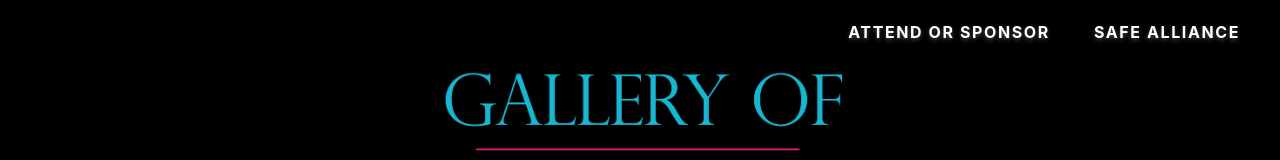
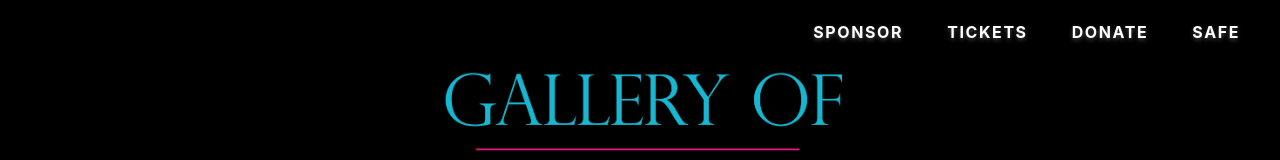
Before and after one commit to ninabrissey/gala-2026, a Next.js app: page / in a window 1280 px wide. Shown: the top 160 px of the page. Built offline with nearby package versions, Linux system fonts and the light colour scheme; a web font is replaced by a local one; what @mui/material-nextjs would draw is missing.

Commit message:
Link directly to sponsor, donate, and ticket page

```diff
--- /dev/null
+++ b/src/components/NavButton.tsx
@@ -0,0 +1,35 @@
+import { Button } from '@mui/material'
+import Link from 'next/link'
+
+type NavButtonProps = {
+  name: string
+  href: string
+  target?: string
+}
+
+export const NavButton = ({ name, href, target = '_self' }: NavButtonProps) => {
+  return (
+    <Button
+      color="inherit"
+      target={target}
+      component={Link}
+      href={href}
+      sx={{
+        color: 'white',
+        textTransform: 'uppercase',
+        letterSpacing: '0.1em',
+        fontSize: '1rem',
+        fontWeight: 'bold',
+        textShadow: '0 2px 4px rgba(255,255,255,0.3)',
+        p: '8px 16px',
+        '&:hover': {
+          color: '#19B8CD',
+          backgroundColor: 'transparent',
+          textDecoration: 'none',
+        },
+      }}
+    >
+      {name}
+    </Button>
+  )
+}
--- a/src/components/Navbar.tsx
+++ b/src/components/Navbar.tsx
@@ -1,9 +1,7 @@
 'use client'
-import Link from 'next/link'
 import AppBar from '@mui/material/AppBar'
 import Toolbar from '@mui/material/Toolbar'
-import Button from '@mui/material/Button'
-import Image from 'next/image'
+import { NavButton } from './NavButton'
 
 const Navbar = () => {
   return (
@@ -26,49 +24,23 @@ const Navbar = () => {
           paddingRight: '24px',
         }}
       >
-        <Button
-          color="inherit"
-          component={Link}
-          href="https://hellofund.io/app/public/bidapp/safegala2026/tickets/sponsor"
-          sx={{
-            color: 'white',
-            textTransform: 'uppercase',
-            letterSpacing: '0.1em',
-            fontSize: '1rem',
-            fontWeight: 'bold',
-            textShadow: '0 2px 4px rgba(255,255,255,0.3)',
-            p: '8px 16px',
-            '&:hover': {
-              color: '#19B8CD',
-              backgroundColor: 'transparent',
-              textDecoration: 'none',
-            },
-          }}
-        >
-          Attend or Sponsor
-        </Button>
-        <Button
-          color="inherit"
+        <NavButton
+          name="Sponsor"
+          href="https://hellofund.io/app/public/bidapp/safegala2026/tickets/sponsor?p=sponsor"
+        />
+        <NavButton
+          name="Tickets"
+          href="https://hellofund.io/app/public/bidapp/safegala2026/tickets/tix?p=individual"
+        />
+        <NavButton
+          name="Donate"
+          href="https://hellofund.io/app/public/bidapp/safegala2026/tickets/donate?p=donation"
+        />
+        <NavButton
+          name="SAFE"
+          href="https://www.safeaustin.org/"
           target="_blank"
-          component={Link}
-          href="https://www.safeaustin.org/"
-          sx={{
-            color: 'white',
-            textTransform: 'uppercase',
-            letterSpacing: '0.1em',
-            fontSize: '1rem',
-            fontWeight: 'bold',
-            textShadow: '0 2px 4px rgba(255,255,255,0.3)',
-            p: '8px 16px',
-            '&:hover': {
-              color: '#19B8CD',
-              backgroundColor: 'transparent',
-              textDecoration: 'none',
-            },
-          }}
-        >
-          SAFE Alliance
-        </Button>
+        />
       </Toolbar>
     </AppBar>
   )
--- a/src/components/SponsorshipCard.tsx
+++ b/src/components/SponsorshipCard.tsx
@@ -1,4 +1,4 @@
-import React from 'react';
+import React from 'react'
 import {
   Box,
   Typography,
@@ -7,27 +7,34 @@ import {
   ListItem,
   ListItemIcon,
   ListItemText,
-} from '@mui/material';
-import { motion } from 'framer-motion';
-import { SoldOutOverlay } from './SoldOutOverlay';
+} from '@mui/material'
+import { motion } from 'framer-motion'
+import { SoldOutOverlay } from './SoldOutOverlay'
 
 interface SponsorshipCardProps {
-  title: string;
-  price: string;
-  description: string;
-  features: string[];
-  underwriting: string | null;
-  soldOut?: boolean;
+  title: string
+  price: string
+  description: string
+  features: string[]
+  underwriting: string | null
+  soldOut?: boolean
 }
 
-export const SponsorshipCard: React.FC<SponsorshipCardProps> = ({ title, price, description, features, underwriting, soldOut }) => {
+export const SponsorshipCard: React.FC<SponsorshipCardProps> = ({
+  title,
+  price,
+  description,
+  features,
+  underwriting,
+  soldOut,
+}) => {
   const [expanded, setExpanded] = React.useState(false)
 
   return (
     <motion.div
       initial={{ opacity: 0, y: 50 }}
       animate={{ opacity: 1, y: 0 }}
-      transition={{ duration: 0.8, ease: "easeOut" }}
+      transition={{ duration: 0.8, ease: 'easeOut' }}
       style={{
         display: 'flex',
         flexDirection: 'column',
@@ -49,7 +56,8 @@ const [expanded, setExpanded] = React.useState(false)
           color: 'white',
           boxShadow: '0 20px 50px rgba(0, 0, 0, 0.5)',
           // Changed the background to a lighter, more vibrant gradient
-          background: 'linear-gradient(225deg, #1A1A1A 0%, #444444 50%, #1A1A1A 100%)',
+          background:
+            'linear-gradient(225deg, #1A1A1A 0%, #444444 50%, #1A1A1A 100%)',
           transition: 'transform 0.3s, box-shadow 0.3s',
           '&:hover': {
             transform: 'scale(1.01)',
@@ -64,10 +72,19 @@ const [expanded, setExpanded] = React.useState(false)
             position: 'absolute',
             inset: 0,
             zIndex: 0,
-            opacity: 0.8
+            opacity: 0.8,
           }}
         />
-        <Box sx={{ position: 'relative', zIndex: 1, display: 'flex', flexDirection: 'column', height: '100%', gap: 4 }}>
+        <Box
+          sx={{
+            position: 'relative',
+            zIndex: 1,
+            display: 'flex',
+            flexDirection: 'column',
+            height: '100%',
+            gap: 4,
+          }}
+        >
           {/* Title and Price Section */}
           <Box sx={{ textAlign: 'left', width: '100%' }}>
             <Typography
@@ -79,7 +96,8 @@ const [expanded, setExpanded] = React.useState(false)
                 letterSpacing: '-0.025em',
                 pb: 1,
                 lineHeight: 1.1,
-                backgroundImage: 'linear-gradient(to right, #6EE7B7, #3B82F6, #9333EA)',
+                backgroundImage:
+                  'linear-gradient(to right, #6EE7B7, #3B82F6, #9333EA)',
                 WebkitBackgroundClip: 'text',
                 WebkitTextFillColor: 'transparent',
                 backgroundClip: 'text',
@@ -100,7 +118,8 @@ const [expanded, setExpanded] = React.useState(false)
                 fontWeight: 900,
                 mt: 1,
                 color: 'white',
-                backgroundImage: 'linear-gradient(to right, #F28E2B, #E15759, #F5A524)',
+                backgroundImage:
+                  'linear-gradient(to right, #F28E2B, #E15759, #F5A524)',
                 WebkitBackgroundClip: 'text',
                 WebkitTextFillColor: 'transparent',
                 backgroundClip: 'text',
@@ -134,21 +153,28 @@ const [expanded, setExpanded] = React.useState(false)
                 px: 1,
                 '& .MuiListItemIcon-root': {
                   minWidth: 24,
-                  mr: 1
-                }
-              }
+                  mr: 1,
+                },
+              },
             }}
           >
-            {expanded ? features.map((feature, index) => (
+            {expanded
+              ? features.map((feature, index) => (
                   <FeatureItem key={index} text={feature} />
-            )) : features.slice(0, 2).map((feature, index) => (
+                ))
+              : features
+                  .slice(0, 2)
+                  .map((feature, index) => (
                     <FeatureItem key={index} text={feature} />
                   ))}
           </List>
 
           {/* Underwriting Option */}
-          { expanded && underwriting && (
-            <Typography variant="body2" sx={{ color: 'gray.400', fontWeight: 300, fontStyle: 'italic'}}>
+          {expanded && underwriting && (
+            <Typography
+              variant="body2"
+              sx={{ color: 'gray.400', fontWeight: 300, fontStyle: 'italic' }}
+            >
               {underwriting}
             </Typography>
           )}
@@ -164,13 +190,21 @@ const [expanded, setExpanded] = React.useState(false)
               width: '100%',
               '&:hover': {
                 transform: 'scale(1.05)',
-                  transition: 'transform 0.3s'
-                }
+                transition: 'transform 0.3s',
+              },
             }}
           >
             {expanded ? 'Show Less' : 'Show More'}
           </Typography>
-          <a href="https://hellofund.io/app/public/bidapp/safegala2026/tickets/sponsor" style={{ textDecoration: 'none', width: '100%', display: 'block', marginTop: 'auto' }}>
+          <a
+            href="https://hellofund.io/app/public/bidapp/safegala2026/tickets/sponsor?p=sponsor"
+            style={{
+              textDecoration: 'none',
+              width: '100%',
+              display: 'block',
+              marginTop: 'auto',
+            }}
+          >
             <Button
               variant="contained"
               sx={{
@@ -188,8 +222,9 @@ const [expanded, setExpanded] = React.useState(false)
                 textTransform: 'none',
                 '&:hover': {
                   transform: 'scale(1.05)',
-                  background: 'linear-gradient(45deg, #8418D5 0%, #5C2B92 100%)',
-                  boxShadow: '0 10px 20px rgba(132, 24, 213, 0.6)'
+                  background:
+                    'linear-gradient(45deg, #8418D5 0%, #5C2B92 100%)',
+                  boxShadow: '0 10px 20px rgba(132, 24, 213, 0.6)',
                 },
               }}
             >
@@ -199,8 +234,8 @@ const [expanded, setExpanded] = React.useState(false)
         </Box>
       </Box>
     </motion.div>
-  );
-};
+  )
+}
 
 // Helper component for a single feature item
 const FeatureItem: React.FC<{ text: string }> = ({ text }) => {
@@ -227,11 +262,11 @@ const FeatureItem: React.FC<{ text: string }> = ({ text }) => {
             fontSize: { xs: '1rem', md: '1rem' },
             fontWeight: 300,
             color: 'gray.200',
-          }
+          },
         }}
       />
     </ListItem>
-  );
-};
+  )
+}
 
-export default SponsorshipCard;
+export default SponsorshipCard
```
Lines whose indentation alone changed are shown as unchanged.
